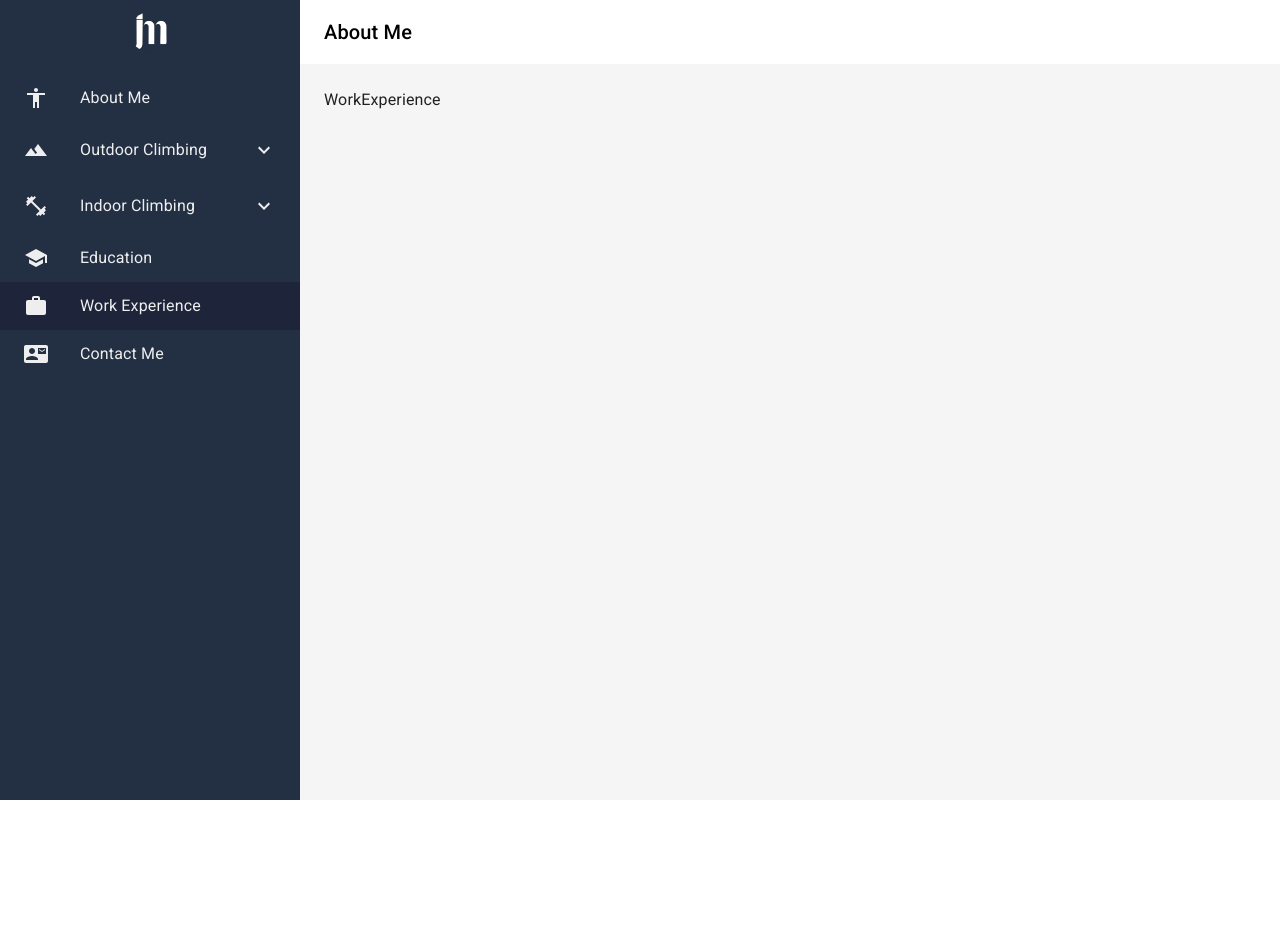
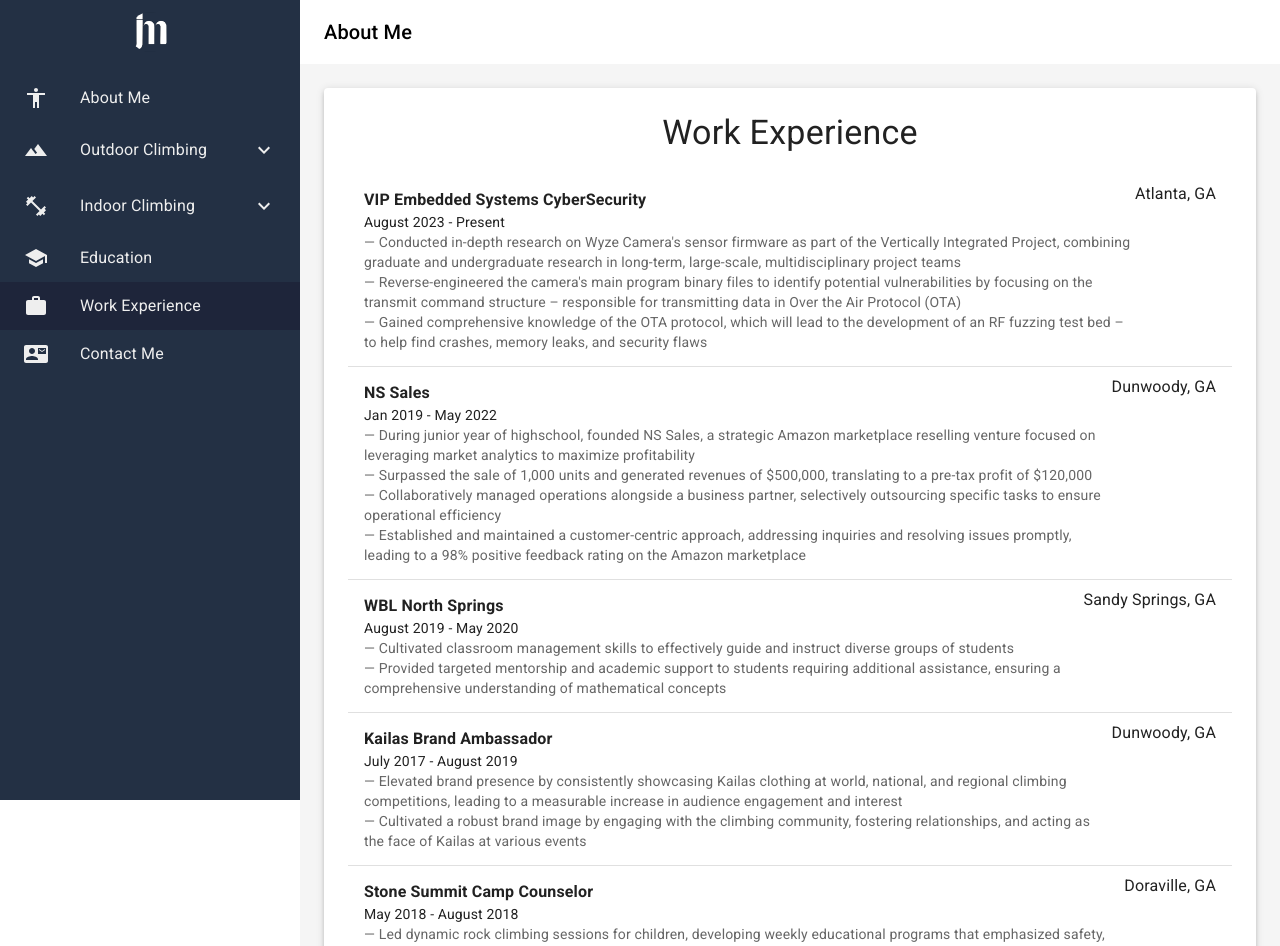
Before and after one commit to jmuehring/JMPortfolio, a React (Create React App) app in the folder climbingport/: page /JoshWebsite/work in a window 1280 px wide. Shown: the top 946 px of the page. Before the commit the page ends 800 px from the top, so only its background shows below. Built offline with nearby package versions, Linux system fonts and the light colour scheme.

Commit message:
work education page

```diff
--- a/climbingport/package.json
+++ b/climbingport/package.json
@@ -8,6 +8,7 @@
     "@emotion/styled": "^11.10.5",
     "@mui/icons-material": "^5.10.9",
     "@mui/material": "^5.10.12",
+    "@mui/lab": "5.0.0-alpha.152",
     "@reduxjs/toolkit": "^1.8.6",
     "@testing-library/jest-dom": "^5.14.1",
     "@testing-library/react": "^13.0.0",
--- a/climbingport/src/pages/Bio/AboutMe.tsx
+++ b/climbingport/src/pages/Bio/AboutMe.tsx
@@ -36,7 +36,7 @@
             <Typography>
               <br />
 
-              As a student, this is a personal website for my own enjoyment and I have a lot of information to put online -- especially climbing info from when I was a kid! Please bear in mind it may be incomplete sometimes! :)
+              This is a personal website for my own enjoyment and I have a lot of information to put online -- especially climbing info from when I was a kid! Please bear in mind it may be incomplete sometimes! :)
             </Typography>
 
             </Box>
--- a/climbingport/src/pages/Work/WorkExperience.tsx
+++ b/climbingport/src/pages/Work/WorkExperience.tsx
@@ -1,10 +1,162 @@
 import React from 'react';
+import { Typography, Paper, Box, List, ListItem, ListItemText, Divider } from '@mui/material';
 
-type Props = {};
+const WorkExperience = () => {
+  const largerFontSize = '1.5rem';
+  return (
+    <Paper elevation={3} sx={{ padding: 3 }}>
+      <Typography variant="h4" align="center" gutterBottom>
+        Work Experience
+      </Typography>
+      <List>
+        <ListItem alignItems="flex-start">
+        <Box sx={{ display: 'flex', justifyContent: 'space-between', width: '100%' }}>
+        <ListItemText
+            primaryTypographyProps={{
+                sx: {
+                fontWeight: 'bold' // This makes the primary text bold
+              }
+            }}
 
-const WorkExperience = (props: Props) => {
-  return (
-    <div> WorkExperience </div>
+            primary="VIP Embedded Systems CyberSecurity"
+            secondary={
+              <>
+                <Typography component="span" variant="body2" color="text.primary">
+                  August 2023 - Present <br />
+                </Typography>
+                {" — Conducted in-depth research on Wyze Camera's sensor firmware as part of the Vertically Integrated Project, combining graduate and undergraduate research in long-term, large-scale, multidisciplinary project teams"}
+                <br />
+                {" — Reverse-engineered the camera's main program binary files to identify potential vulnerabilities by focusing on the transmit command structure – responsible for transmitting data in Over the Air Protocol (OTA)"}
+                <br />
+                {" — Gained comprehensive knowledge of the OTA protocol, which will lead to the development of an RF fuzzing test bed – to help find crashes, memory leaks, and security flaws"}
+              </>
+            }
+          />
+          <Typography sx={{  whiteSpace: 'nowrap' }}>
+          Atlanta, GA
+          </Typography>
+          </Box>
+        </ListItem>
+        <Divider component="li" />
+        <ListItem alignItems="flex-start">
+        <Box sx={{ display: 'flex', justifyContent: 'space-between', width: '100%' }}>
+        <ListItemText
+            primaryTypographyProps={{
+                sx: {
+                fontWeight: 'bold' // This makes the primary text bold
+              }
+            }}
+            primary="NS Sales"
+            secondary={
+              <>
+                <Typography component="span" variant="body2" color="text.primary">
+                  Jan 2019 - May 2022 <br />
+                </Typography>
+                {" — During junior year of highschool, founded NS Sales, a strategic Amazon marketplace reselling venture focused on leveraging market analytics to maximize profitability"}
+                <br />
+                {" — Surpassed the sale of 1,000 units and generated revenues of $500,000, translating to a pre-tax profit of $120,000"}
+                <br />
+                {" — Collaboratively managed operations alongside a business partner, selectively outsourcing specific tasks to ensure operational efficiency"}
+                <br />
+                {" — Established and maintained a customer-centric approach, addressing inquiries and resolving issues promptly, leading to a 98% positive feedback rating on the Amazon marketplace"}
+              </>
+            }
+          />
+          <Typography sx={{  whiteSpace: 'nowrap' }}>
+          Dunwoody, GA
+          </Typography>
+          </Box>
+        </ListItem>
+        <Divider component="li" />
+        <ListItem alignItems="flex-start">
+        <Box sx={{ display: 'flex', justifyContent: 'space-between', width: '100%' }}>
+        <ListItemText
+            primaryTypographyProps={{
+                sx: {
+                fontWeight: 'bold' // This makes the primary text bold
+              }
+            }}
+            primary="WBL North Springs"
+            secondary={
+              <>
+                <Typography component="span" variant="body2" color="text.primary">
+                  August 2019 - May 2020 <br />
+                </Typography>
+                {" — Cultivated classroom management skills to effectively guide and instruct diverse groups of students"}
+                <br />
+                {" — Provided targeted mentorship and academic support to students requiring additional assistance, ensuring a comprehensive understanding of mathematical concepts"}
+                <br />
+
+
+
+
+              </>
+            }
+          />
+          <Typography sx={{  whiteSpace: 'nowrap' }}>
+          Sandy Springs, GA
+          </Typography>
+          </Box>
+        </ListItem>
+        <Divider component="li" />
+        <ListItem alignItems="flex-start">
+        <Box sx={{ display: 'flex', justifyContent: 'space-between', width: '100%' }}>
+        <ListItemText
+            primaryTypographyProps={{
+                sx: {
+                fontWeight: 'bold' // This makes the primary text bold
+              }
+            }}
+            primary="Kailas Brand Ambassador"
+            secondary={
+              <>
+                <Typography component="span" variant="body2" color="text.primary">
+                     July 2017 - August 2019<br />
+
+                </Typography>
+                {" — Elevated brand presence by consistently showcasing Kailas clothing at world, national, and regional climbing competitions, leading to a measurable increase in audience engagement and interest"}
+                <br />
+                {" — Cultivated a robust brand image by engaging with the climbing community, fostering relationships, and acting as the face of Kailas at various events" }
+              </>
+            }
+          />
+          <Typography sx={{  whiteSpace: 'nowrap' }}>
+          Dunwoody, GA
+          </Typography>
+          </Box>
+        </ListItem>
+
+        <Divider component="li" />
+        <ListItem alignItems="flex-start">
+        <Box sx={{ display: 'flex', justifyContent: 'space-between', width: '100%' }}>
+        <ListItemText
+            primaryTypographyProps={{
+                sx: {
+                fontWeight: 'bold' // This makes the primary text bold
+              }
+            }}
+            primary="Stone Summit Camp Counselor"
+            secondary={
+              <>
+                <Typography component="span" variant="body2" color="text.primary">
+                  May 2018 - August 2018 <br />
+
+                </Typography>
+                {" — Led dynamic rock climbing sessions for children, developing weekly educational programs that emphasized safety, technique, and sportsmanship"}
+                <br />
+                {" — Pioneered a mentorship program that paired experienced climbers with novices, enhancing skill development and fostering a passion for climbing in young enthusiasts"}
+              </>
+            }
+          />
+          <Typography sx={{ whiteSpace: 'nowrap'}}>
+            Doraville, GA
+          </Typography>
+          </Box>
+        </ListItem>
+        <Divider component="li" />
+
+      </List>
+    </Paper>
   );
 };
 
```
Also changed, not shown: package.json (+8 -0 lines), 2 other files (tests, documents, lock files or other folders).
